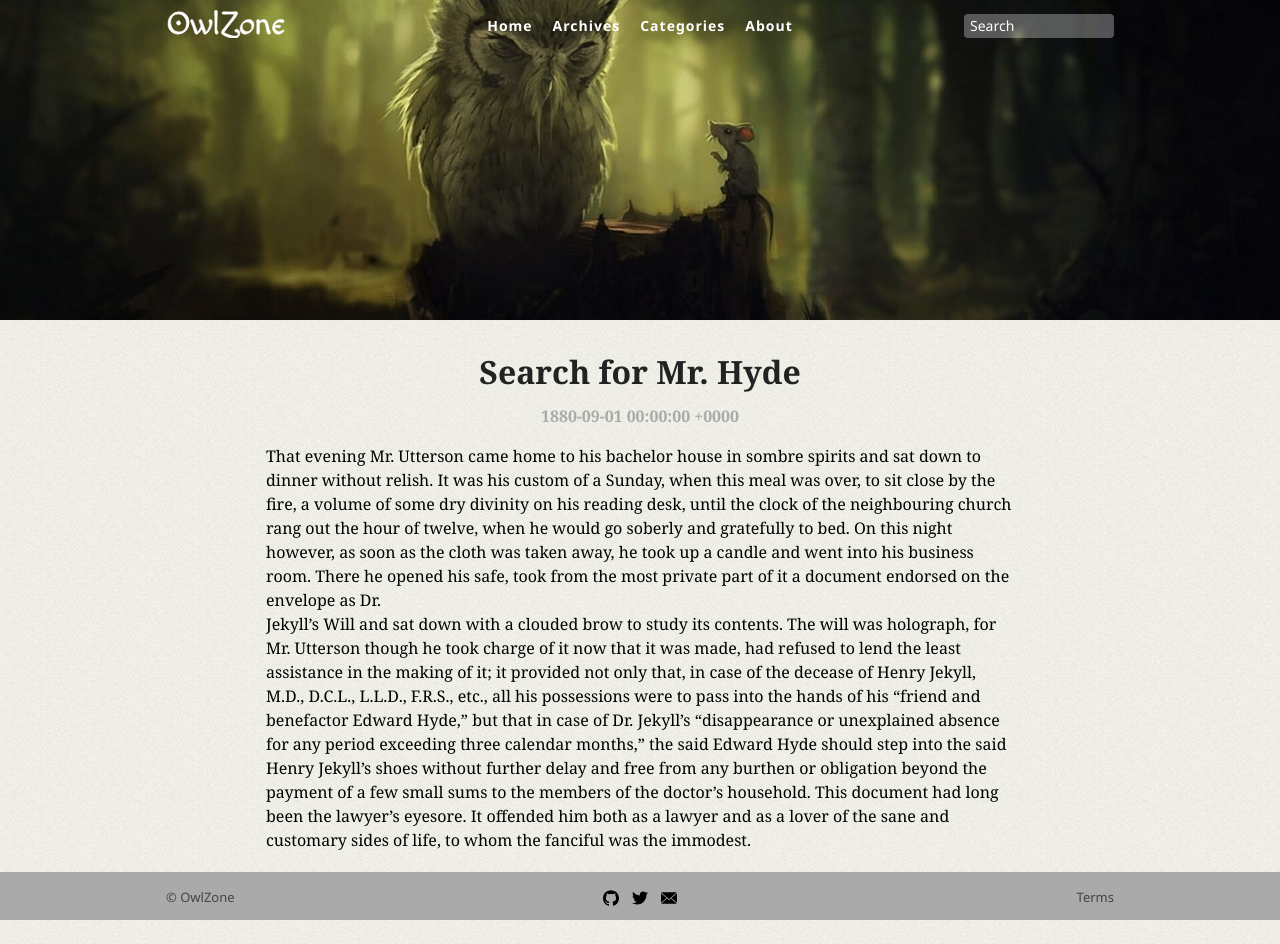
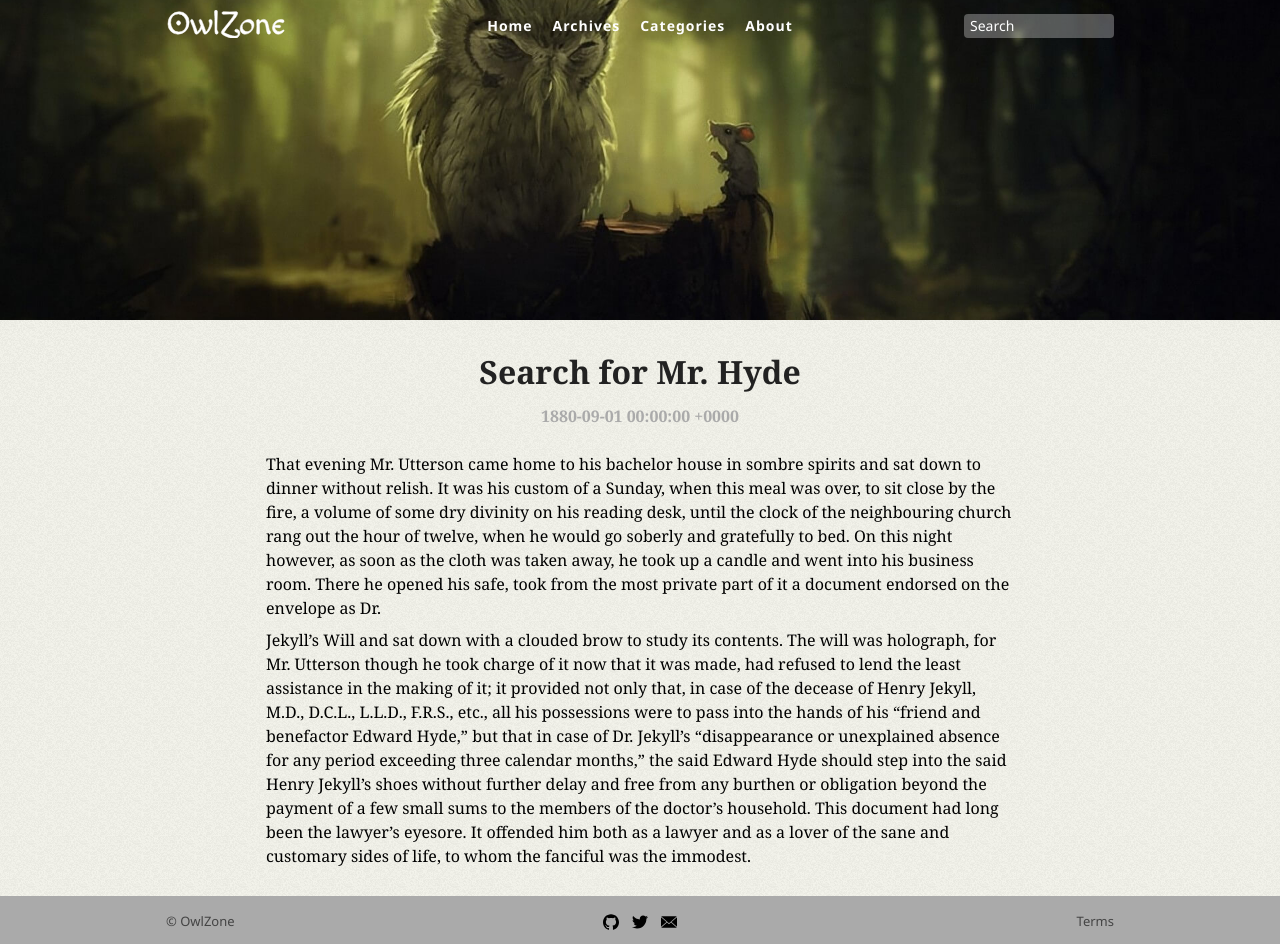
Before and after one commit to mapkts/owlzone, a Jekyll site: the page built from _posts/1880-09-01-search-for-mr-hyde.markdown, in a window 1280 px wide and 944 px high. Built offline with Jekyll 4.4.1, drawn with Linux system fonts in a browser that asks for light colours.

Commit message:
fix minor bugs

```diff
--- a/assets/css/style.css
+++ b/assets/css/style.css
@@ -99,7 +99,7 @@ hr {
 }
 
 p {
-	margin-bottom: .5em 0;
+	margin: .5em 0;
 }
 
 blockquote {
```
